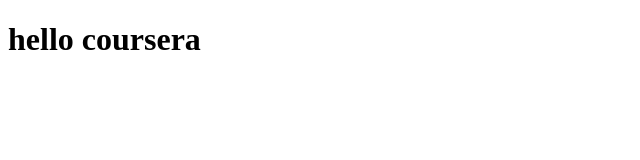
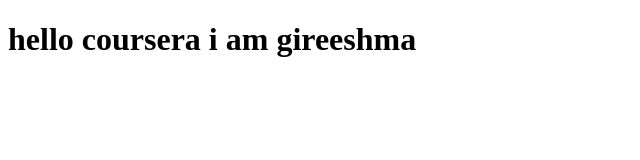
Before and after one commit to Gireeshma123/courseratest, a plain HTML site: page site/index.html in a window 1280 px wide. Shown: the whole page, without its empty margins (0-640 px from the left). Drawn offline with Linux system fonts and the light colour scheme.

Commit message:
small addition.

```diff
--- a/site/index.html
+++ b/site/index.html
@@ -4,6 +4,6 @@
 	<title>hello coursera</title>
 </head>
 <body>
-	<h1>hello coursera</h1>
+	<h1>hello coursera i am gireeshma </h1>
 	</body>
 	</html>
```
